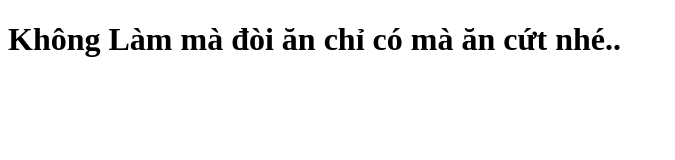
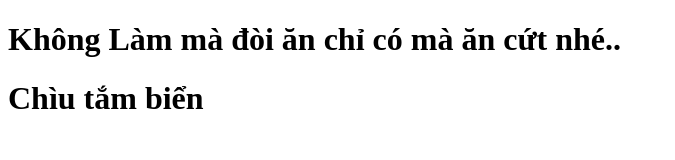
Before and after one commit to lvphong124/webside, a plain HTML site: page index.html in a window 1280 px wide. Shown: the whole page, without its empty margins (0-675 px from the left). Drawn offline with Linux system fonts and the light colour scheme.

Commit message:
Update index.html

```diff
--- a/index.html
+++ b/index.html
@@ -5,7 +5,7 @@
 </head>
 <body>
 <h1>Không Làm mà đòi ăn chỉ có mà ăn cứt nhé..</h1>
-<h1></h1>
+<h1>Chìu tắm biển</h1>
 
 </body>
 </html>
```
